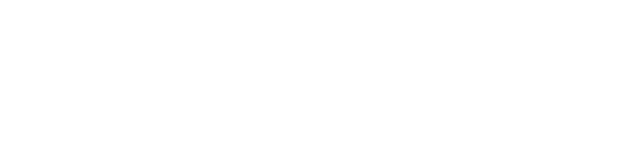
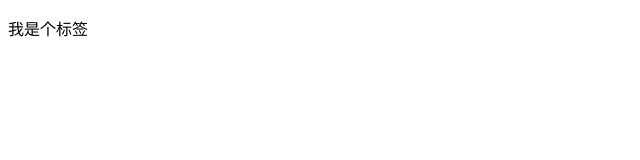
Before and after one commit to fanjinzhao/xmg, a plain HTML site: page index.html in a window 1280 px wide. Shown: the whole page, without its empty margins (0-640 px from the left). Drawn offline with Linux system fonts and the light colour scheme.

Commit message:
添加了新标签

```diff
--- a/index.html
+++ b/index.html
@@ -8,6 +8,6 @@
     <title>Document</title>
 </head>
 <body>
-
+<p>我是个标签</p>
 </body>
 </html>
```
